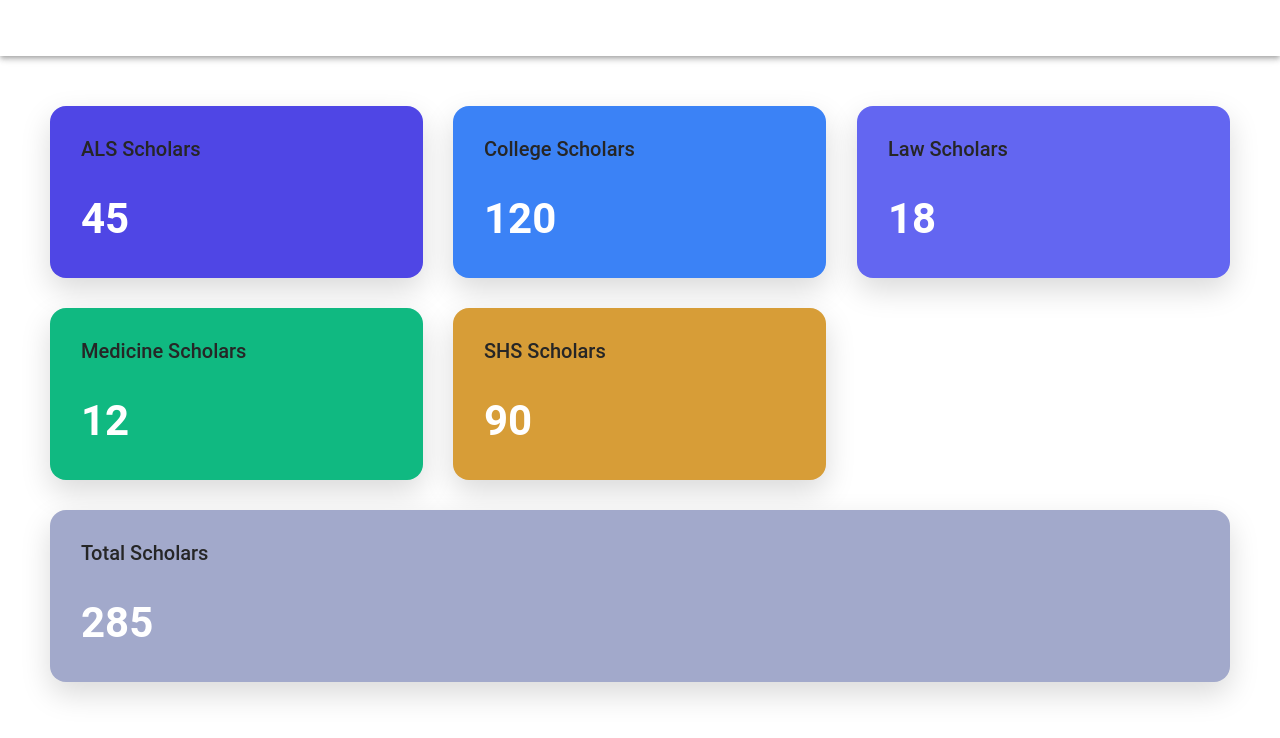
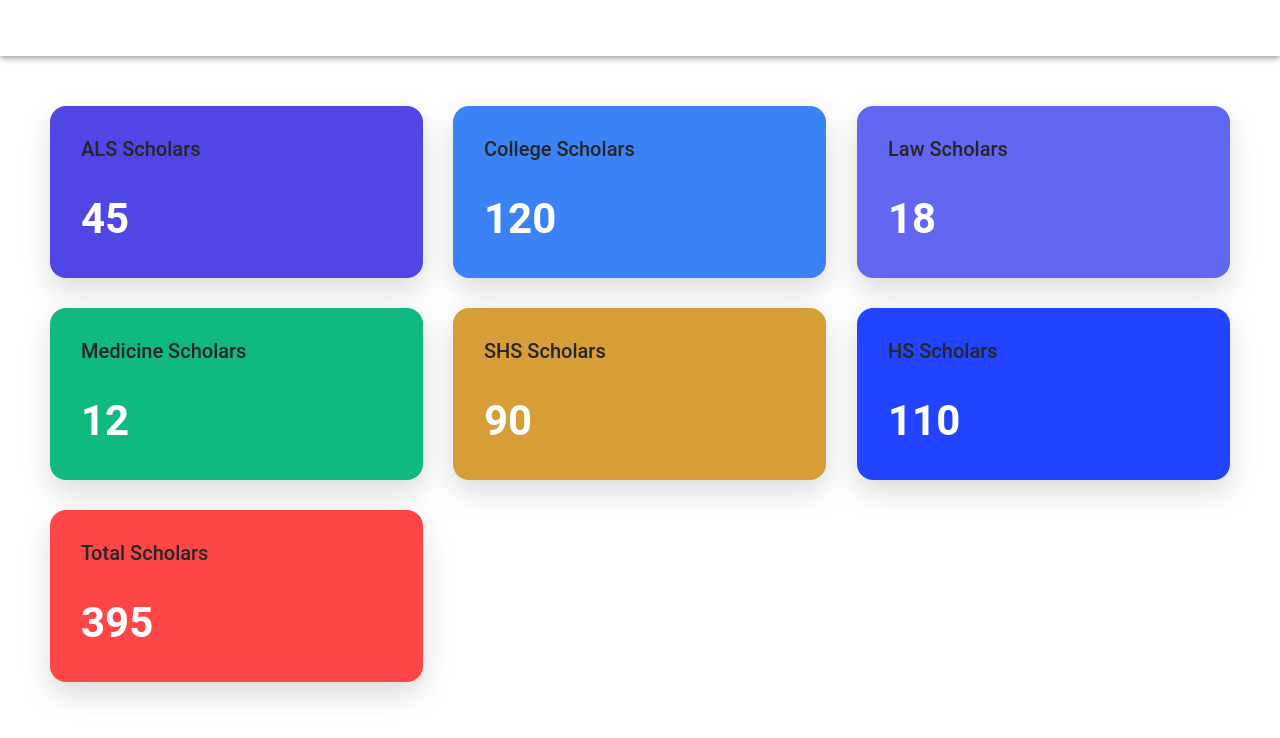
Before and after one commit to tsdcoffice/tsdc_monitoring, a React (Vite) app: page / in a window 1280 px wide. Shown: the top 738 px of the page. Built offline with nearby package versions, Linux system fonts and the light colour scheme.

Commit message:
tungtungtung sahur

```diff
--- a/src/pages/Scholarship.tsx
+++ b/src/pages/Scholarship.tsx
@@ -23,6 +23,7 @@ const Scholarship: React.FC = () => {
     law: 18,
     medicine: 12,
     shs: 90,
+    hs: 110,
   };
 
   const totalScholars =
@@ -30,7 +31,8 @@ const Scholarship: React.FC = () => {
     scholarStats.college +
     scholarStats.law +
     scholarStats.medicine +
-    scholarStats.shs;
+    scholarStats.shs +
+    scholarStats.hs;
 
   const history = useHistory();
 
@@ -153,14 +155,29 @@ const Scholarship: React.FC = () => {
                   </IonCardContent>
                 </IonCard>
               </IonCol>
+
+              <IonCol size="12" sizeLg="4">
+                <IonCard
+                  button
+                  onClick={() => goToStudents("hs")}
+                  style={cardStyle("#2243ff")}
+                >
+                  <IonCardHeader>
+                    <IonCardTitle>HS Scholars</IonCardTitle>
+                  </IonCardHeader>
+                  <IonCardContent>
+                    <div style={numberStyle}>{scholarStats.hs}</div>
+                  </IonCardContent>
+                </IonCard>
+              </IonCol>
             </IonRow>
 
             <IonRow>
-              <IonCol size="12">
+              <IonCol size="12" sizeLg="4">
                 <IonCard
                   button
                   onClick={() => goToStudents("all")}
-                  style={cardStyle("#a2a9cb")}
+                  style={cardStyle("#ff4646")}
                 >
                   <IonCardHeader>
                     <IonCardTitle>Total Scholars</IonCardTitle>
```
